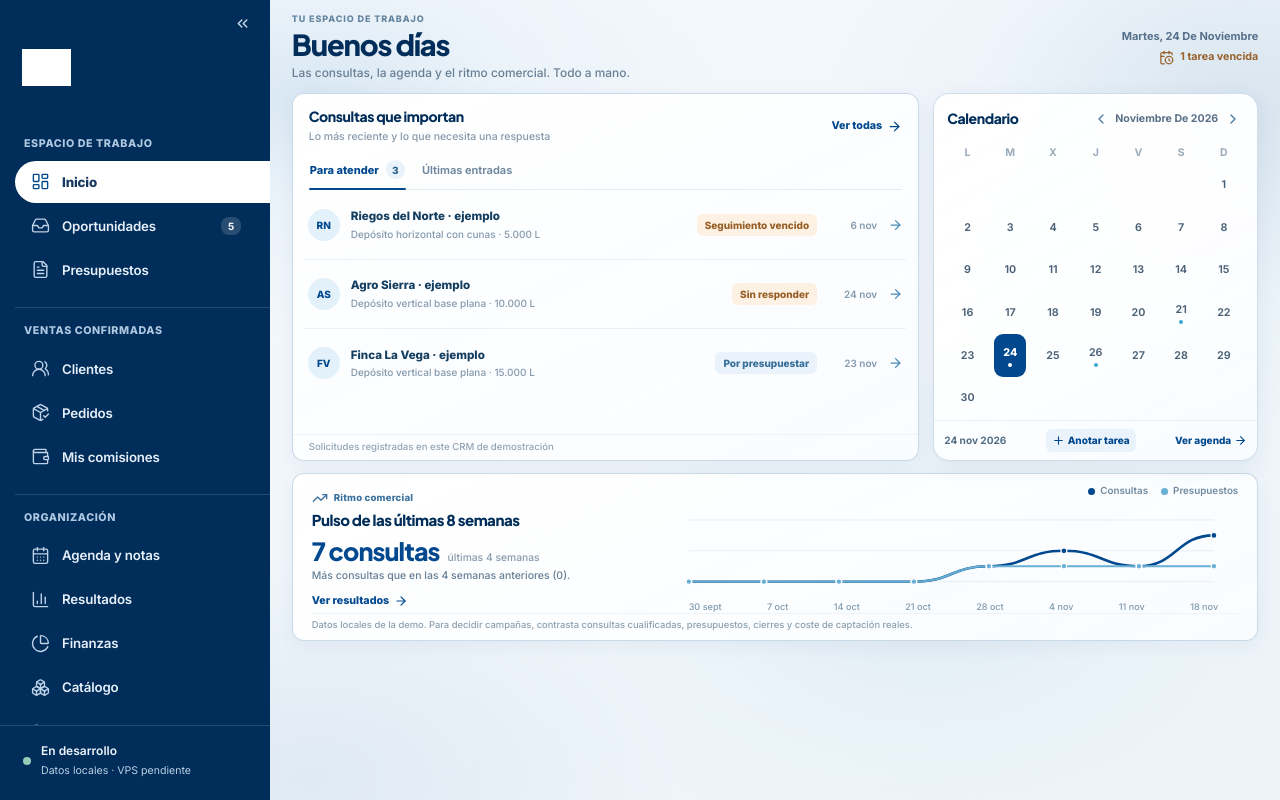
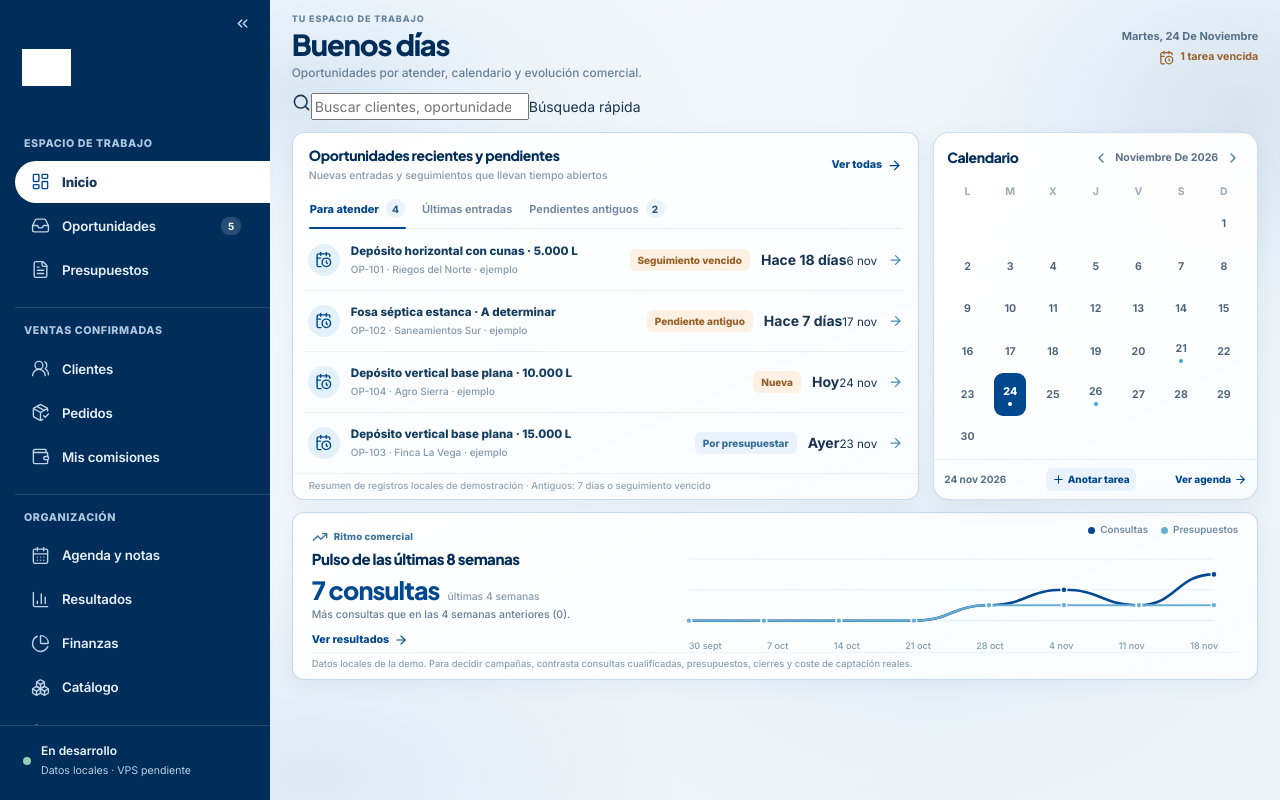
Before and after one commit to juanjogamero/depofibra-crm, a React (Vite) app: page /#/ in a window 1280 px wide. Built offline with nearby package versions, Linux system fonts and the light colour scheme; grey boxes are pictures that could not be loaded.

Commit message:
feat(crm): add global quick search and emphasize new/long-pending opportunities on Home

```diff
--- a/src/pages/Dashboard.tsx
+++ b/src/pages/Dashboard.tsx
@@ -1,6 +1,6 @@
-import { useState } from 'react';
-import { Link } from 'react-router-dom';
-import { ArrowRight, ChevronLeft, ChevronRight, Plus, X, TrendingUp, CalendarClock } from 'lucide-react';
+import { useMemo, useState } from 'react';
+import { Link, useNavigate } from 'react-router-dom';
+import { ArrowRight, ChevronLeft, ChevronRight, Plus, X, TrendingUp, CalendarClock, Search } from 'lucide-react';
 import { useCrm } from '../store';
 import { dateText, dayDiff, today, type Opportunity, type Quote, type Task } from '../domain';
 
@@ -44,63 +44,119 @@ function receivedDate(o:Opportunity) {
     hour:valid?date.toLocaleTimeString('es-ES',{hour:'2-digit',minute:'2-digit'}):''
   };
 }
-function shortInitials(name:string) {
-  const words=name.replace(/\s*·\s*ejemplo$/i,'').trim().split(/\s+/).filter(Boolean);
-  return words.length>1
-    ?(words[0][0]+words[words.length-1][0]).toLocaleUpperCase('es-ES')
-    :(words[0]||'?').slice(0,2).toLocaleUpperCase('es-ES');
+type QuickMatch={title:string;detail:string;destination:string;type:string;keywords:string};
+const fold=(s:string)=>s.toLocaleLowerCase('es-ES').normalize('NFD').replace(/[\u0300-\u036f]/g,'');
+function QuickSearch(){
+  const {data}=useCrm();
+  const navigate=useNavigate();
+  const [query,setQuery]=useState('');
+  const [open,setOpen]=useState(false);
+  const [active,setActive]=useState(0);
+  const matches=useMemo(()=>{
+    const term=fold(query.trim());
+    if(term.length<2)return [];
+    const all:QuickMatch[]=[
+      ...data.opportunities.map(o=>({title:o.product,detail:o.name+' · '+o.id+' · '+o.capacity,type:'Oportunidad',destination:'/oportunidades/'+o.id,keywords:[o.product,o.name,o.id,o.capacity,o.channel,o.destination,o.contact].join(' ')})),
+      ...data.customers.map(c=>({title:c.name,detail:c.destination+' · '+c.id,type:'Cliente',destination:'/clientes/'+c.id,keywords:[c.name,c.id,c.destination,c.contact].join(' ')})),
+      ...data.quotes.map(q=>({title:q.name,detail:q.product+' · '+q.id,type:'Presupuesto',destination:'/presupuestos/'+q.id,keywords:[q.name,q.product,q.id,q.status].join(' ')})),
+      ...data.orders.map(o=>({title:o.buyerName,detail:o.product+' · '+o.id,type:'Pedido',destination:'/pedidos/'+o.id,keywords:[o.buyerName,o.id,o.product,o.capacity,o.factory].join(' ')})),
+      ...data.tasks.map(t=>({title:t.title,detail:t.context+' · '+dateText(t.due),type:'Tarea',destination:'/agenda?fecha='+t.due,keywords:[t.title,t.context,t.due].join(' ')}))
+    ];
+    return all.filter(x=>fold(x.keywords).includes(term)).slice(0,7);
+  },[query,data]);
+  const go=(item:QuickMatch)=>{setOpen(false);setQuery('');setActive(0);navigate(item.destination);};
+  return <div className="focus-search" role="search" onBlur={e=>{if(!e.currentTarget.contains(e.relatedTarget as Node|null))setOpen(false);}}>
+    <div className={'focus-search-field'+(open?' is-open':'')}>
+      <Search size={19} aria-hidden="true"/>
+      <input type="search" aria-label="Buscar en todo el CRM" aria-expanded={open&&query.trim().length>=2} aria-controls="focus-search-results"
+        autoComplete="off" value={query} placeholder="Buscar clientes, oportunidades, presupuestos, pedidos o tareas..."
+        onFocus={()=>setOpen(true)}
+        onChange={e=>{setQuery(e.target.value);setActive(0);setOpen(true);}}
+        onKeyDown={e=>{
+          if(e.key==='Escape'){setOpen(false);e.currentTarget.blur();}
+          if(e.key==='ArrowDown'&&matches.length){e.preventDefault();setOpen(true);setActive(i=>(i+1)%matches.length);}
+          if(e.key==='ArrowUp'&&matches.length){e.preventDefault();setOpen(true);setActive(i=>(i-1+matches.length)%matches.length);}
+          if(e.key==='Enter'&&matches.length){e.preventDefault();go(matches[Math.min(active,matches.length-1)]);}
+        }}/>
+      {query&&<button type="button" className="focus-search-clear" aria-label="Limpiar búsqueda" onClick={()=>{setQuery('');setActive(0);setOpen(false);}}><X size={15}/></button>}
+      <span className="focus-search-hint">Búsqueda rápida</span>
+    </div>
+    {open&&query.trim().length>=2&&<div className="focus-search-results" id="focus-search-results" aria-label="Resultados de búsqueda">
+      <div className="focus-search-results-label">Resultados en registros locales</div>
+      {matches.length?matches.map((item,i)=><button type="button" key={item.type+item.destination} className={'focus-search-result'+(i===active?' is-active':'')}
+        onMouseDown={e=>e.preventDefault()} onMouseEnter={()=>setActive(i)} onClick={()=>go(item)}>
+        <span className="focus-search-result-kind">{item.type}</span>
+        <span className="focus-search-result-copy"><strong>{item.title}</strong><small>{item.detail}</small></span>
+        <ArrowRight size={15} aria-hidden="true"/>
+      </button>):<div className="focus-search-none">No hay coincidencias. Prueba otra palabra, nombre o referencia.</div>}
+    </div>}
+  </div>;
 }
 function isPending(o:Opportunity) {
   return o.status!=='Aceptada'&&o.status!=='Perdida';
 }
+function daysOpen(o:Opportunity) {
+  return dayDiff(o.createdAt);
+}
+function isOldPending(o:Opportunity) {
+  return isPending(o)&&(daysOpen(o)>=7||Boolean(o.nextDate&&o.nextDate<today()));
+}
 function needsAttention(o:Opportunity) {
-  return isPending(o) && (o.status==='Nueva'||o.status==='Por presupuestar'||Boolean(o.nextDate&&o.nextDate<today()));
+  return isPending(o)&&(o.status==='Nueva'||o.status==='Por presupuestar'||isOldPending(o));
 }
 function priority(o:Opportunity) {
-  return o.nextDate&&o.nextDate<today()?0:o.status==='Nueva'?1:o.status==='Por presupuestar'?2:3;
+  return o.nextDate&&o.nextDate<today()?0:isOldPending(o)?1:o.status==='Nueva'?2:o.status==='Por presupuestar'?3:4;
 }
 function FocusRequests({opportunities}:{opportunities:Opportunity[]}) {
-  const [view,setView]=useState<'atender'|'ultimas'>('atender');
+  const [view,setView]=useState<'atender'|'ultimas'|'antiguas'>('atender');
   const sorted=[...opportunities].sort((a,b)=>(b.receivedAt||b.createdAt).localeCompare(a.receivedAt||a.createdAt));
-  const attention=sorted.filter(needsAttention).sort((a,b)=>priority(a)-priority(b));
-  const items=(view==='atender'?attention:sorted).slice(0,4);
+  const attention=sorted.filter(needsAttention).sort((a,b)=>priority(a)-priority(b)||a.createdAt.localeCompare(b.createdAt));
+  const old=sorted.filter(isOldPending).sort((a,b)=>a.createdAt.localeCompare(b.createdAt));
+  const items=(view==='atender'?attention:view==='antiguas'?old:sorted).slice(0,4);
   return <section className="focus-card focus-requests" aria-labelledby="focus-requests-title">
     <div className="focus-card-heading">
       <div>
-        <h2 id="focus-requests-title">Consultas que importan</h2>
-        <p>Lo más reciente y lo que necesita una respuesta</p>
+        <h2 id="focus-requests-title">Oportunidades recientes y pendientes</h2>
+        <p>Nuevas entradas y seguimientos que llevan tiempo abiertos</p>
       </div>
       <Link to="/oportunidades" className="focus-inline-link">Ver todas <ArrowRight size={15}/></Link>
     </div>
-    <div className="focus-switch" role="group" aria-label="Elegir tipo de solicitudes">
+    <div className="focus-switch" role="group" aria-label="Filtrar oportunidades del resumen">
       <button type="button" aria-pressed={view==='atender'} className={view==='atender'?'is-active':''} onClick={()=>setView('atender')}>
         Para atender <span>{attention.length}</span>
       </button>
       <button type="button" aria-pressed={view==='ultimas'} className={view==='ultimas'?'is-active':''} onClick={()=>setView('ultimas')}>
         Últimas entradas
       </button>
+      <button type="button" aria-pressed={view==='antiguas'} className={view==='antiguas'?'is-active':''} onClick={()=>setView('antiguas')}>
+        Pendientes antiguos <span>{old.length}</span>
+      </button>
     </div>
     <div className="focus-requests-list">
       {items.map(o=>{
+        const age=daysOpen(o);
         const d=receivedDate(o);
         const overdue=isPending(o)&&Boolean(o.nextDate&&o.nextDate<today());
-        const label=overdue?'Seguimiento vencido':o.status==='Nueva'?'Sin responder':o.status==='Por presupuestar'?'Por presupuestar':o.status;
+        const label=overdue?'Seguimiento vencido':o.status==='Nueva'?'Nueva':isOldPending(o)?'Pendiente antiguo':o.status;
         return <Link to={'/oportunidades/'+o.id} className="focus-request-row" key={o.id}>
-          <span className="focus-request-avatar" aria-hidden="true">{shortInitials(o.name)}</span>
+          <span className="focus-request-avatar" aria-hidden="true"><CalendarClock size={17}/></span>
           <span className="focus-request-detail">
-            <strong title={o.name}>{o.name}</strong>
-            <small title={o.product+' · '+o.capacity}>{o.product}{o.capacity?' · '+o.capacity:''}</small>
+            <strong title={o.product+' · '+o.capacity}>{o.product}{o.capacity?' · '+o.capacity:''}</strong>
+            <small title={o.name+' · '+o.id}>{o.id} · {o.name}</small>
           </span>
-          <span className={'focus-request-status'+(overdue||o.status==='Nueva'?' is-urgent':'')}>{label}</span>
-          <time dateTime={o.receivedAt||o.createdAt} title={d.label+(d.hour?' a las '+d.hour:'')}>{d.date}</time>
+          <span className={'focus-request-status'+(overdue||o.status==='Nueva'||isOldPending(o)?' is-urgent':'')}>{label}</span>
+          <span className="focus-request-age" title={'Entrada: '+d.label+(d.hour?' a las '+d.hour:'')}>
+            <strong>{age<=0?'Hoy':age===1?'Ayer':'Hace '+age+' días'}</strong>
+            <small>{d.date}</small>
+          </span>
           <ArrowRight className="focus-request-arrow" size={16} aria-hidden="true"/>
         </Link>;
       })}
       {!items.length&&<div className="focus-empty">
-        {view==='atender'?'Sin consultas que requieran atención inmediata. Puedes revisar las últimas entradas.':'Todavía no hay consultas registradas.'}
+        {view==='antiguas'?'No hay oportunidades abiertas con más de una semana ni seguimientos vencidos.':view==='atender'?'Sin oportunidades que requieran atención inmediata. Revisa las últimas entradas.':'Todavía no hay consultas registradas.'}
       </div>}
     </div>
-    <div className="focus-requests-foot"><span>Solicitudes registradas en este CRM de demostración</span></div>
+    <div className="focus-requests-foot"><span>Resumen de registros locales de demostración · Antiguos: 7 días o seguimiento vencido</span></div>
   </section>;
 }
 function smoothLine(values:number[],x:(i:number)=>number,y:(value:number)=>number) {
@@ -236,13 +292,14 @@ export default function Dashboard(){
       <div>
         <span className="focus-eyebrow">TU ESPACIO DE TRABAJO</span>
         <h1>{greeting}</h1>
-        <p>Las consultas, la agenda y el ritmo comercial. Todo a mano.</p>
+        <p>Oportunidades por atender, calendario y evolución comercial.</p>
       </div>
       <div className="focus-welcome-aside">
         <span className="focus-today">{date}</span>
         {pendingTasks>0&&<Link to="/agenda" className="focus-overdue"><CalendarClock size={15}/>{pendingTasks} {pendingTasks===1?'tarea vencida':'tareas vencidas'}</Link>}
       </div>
     </header>
+    <QuickSearch/>
     <div className="focus-main">
       <FocusRequests opportunities={data.opportunities}/>
       <MiniCalendar tasks={data.tasks}/>
```
